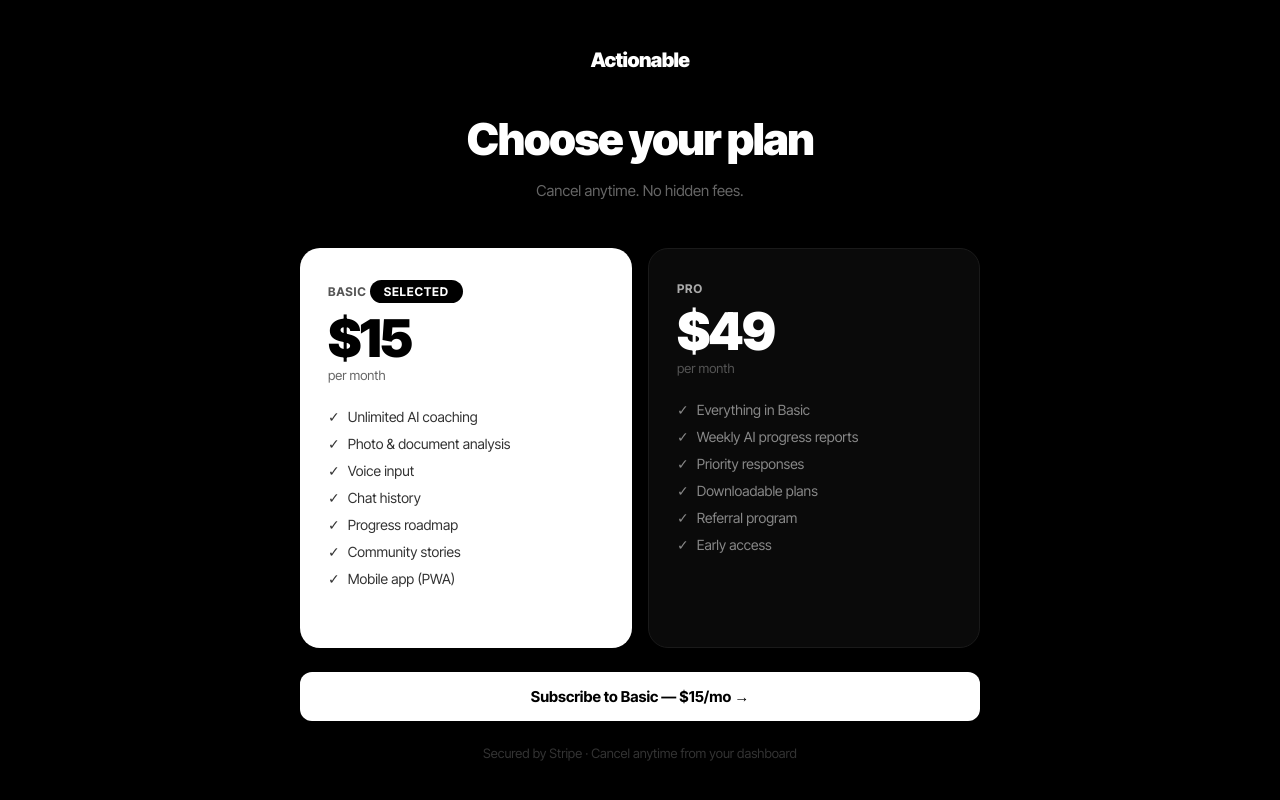
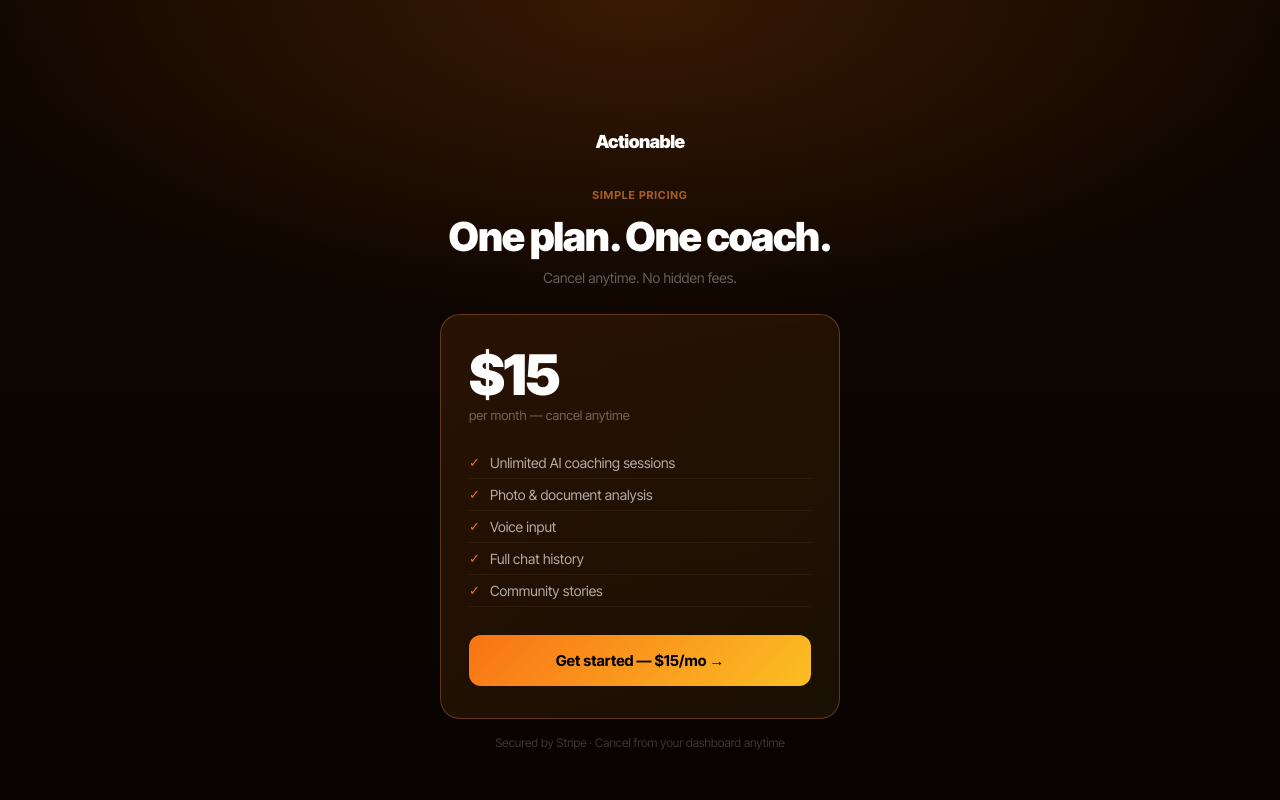
Before and after one commit to jeffersonjacksonakafirestorm-art/the-one-, a Next.js app: page /subscribe in a window 1280 px wide. Shown: the top 800 px of the page. Built offline with nearby package versions, Linux system fonts and the light colour scheme.

Commit message:
Redesign subscribe page: single plan, orange gradient, brand-consistent
https://claude.ai/code/session_018vdqiHKgqYAmLGR9qXkCLb

```diff
--- a/app/subscribe/page.js
+++ b/app/subscribe/page.js
@@ -2,57 +2,18 @@
 import { useState, Suspense } from 'react';
 import { useSearchParams } from 'next/navigation';
 
-const s = {
-  page: { minHeight: '100vh', background: '#000', padding: '48px 24px', fontFamily: "'Inter Tight', system-ui, sans-serif" },
-  logo: { display: 'block', textAlign: 'center', fontSize: 20, fontWeight: 900, letterSpacing: '-0.03em', color: '#fff', textDecoration: 'none', marginBottom: 40 },
-  h1: { textAlign: 'center', fontSize: 'clamp(28px, 5vw, 44px)', fontWeight: 900, letterSpacing: '-0.03em', margin: '0 0 12px', color: '#fff' },
-  sub: { textAlign: 'center', fontSize: 15, color: '#666', marginBottom: 48 },
-  grid: { display: 'grid', gridTemplateColumns: 'repeat(auto-fit, minmax(280px, 1fr))', gap: 16, maxWidth: 680, margin: '0 auto' },
-  card: { background: '#0a0a0a', border: '1px solid #1a1a1a', borderRadius: 20, padding: '32px 28px', cursor: 'pointer', transition: 'border-color 0.15s' },
-  cardActive: { background: '#fff', borderRadius: 20, padding: '32px 28px', cursor: 'pointer' },
-  planName: { fontSize: 12, fontWeight: 700, letterSpacing: '0.06em', textTransform: 'uppercase', color: '#555', marginBottom: 10 },
-  planNameDark: { fontSize: 12, fontWeight: 700, letterSpacing: '0.06em', textTransform: 'uppercase', color: '#aaa', marginBottom: 10 },
-  price: { fontSize: 52, fontWeight: 900, letterSpacing: '-0.04em', color: '#000', margin: '0 0 2px', lineHeight: 1 },
-  priceDark: { fontSize: 52, fontWeight: 900, letterSpacing: '-0.04em', color: '#fff', margin: '0 0 2px', lineHeight: 1 },
-  per: { fontSize: 13, color: '#666', marginBottom: 20 },
-  perDark: { fontSize: 13, color: '#555', marginBottom: 20 },
-  feats: { listStyle: 'none', padding: 0, margin: '0 0 24px' },
-  feat: { fontSize: 14, color: '#333', padding: '5px 0', display: 'flex', gap: 8 },
-  featDark: { fontSize: 14, color: '#888', padding: '5px 0', display: 'flex', gap: 8 },
-  selectBadge: { display: 'inline-block', background: '#000', color: '#fff', borderRadius: 100, padding: '4px 14px', fontSize: 12, fontWeight: 700 },
-  btn: { width: '100%', background: '#fff', color: '#000', border: 'none', borderRadius: 12, padding: '15px', fontSize: 15, fontWeight: 700, cursor: 'pointer', fontFamily: 'inherit', marginTop: 24 },
-  err: { textAlign: 'center', color: '#f87171', fontSize: 14, marginTop: 16 },
-  guarantee: { textAlign: 'center', fontSize: 13, color: '#333', marginTop: 24 },
-};
-
-const PLANS = {
-  basic: {
-    name: 'Basic',
-    price: '$15',
-    features: ['Unlimited AI coaching','Photo & document analysis','Voice input','Chat history','Progress roadmap','Community stories','Mobile app (PWA)'],
-  },
-  pro: {
-    name: 'Pro',
-    price: '$49',
-    features: ['Everything in Basic','Weekly AI progress reports','Priority responses','Downloadable plans','Referral program','Early access'],
-  },
-};
-
 function SubscribeForm() {
   const params = useSearchParams();
-  const defaultPlan = params.get('plan') || 'basic';
-  const [selected, setSelected] = useState(defaultPlan === 'pro' ? 'pro' : 'basic');
   const [loading, setLoading] = useState(false);
-  const [error, setError] = useState('');
+  const [error,   setError]   = useState('');
 
   async function checkout() {
-    setLoading(true);
-    setError('');
+    setLoading(true); setError('');
     try {
       const res = await fetch('/api/stripe/checkout', {
         method: 'POST',
         headers: { 'Content-Type': 'application/json' },
-        body: JSON.stringify({ plan: selected }),
+        body: JSON.stringify({ plan: 'basic' }),
       });
       const data = await res.json();
       if (!res.ok || !data.url) { setError(data.error || 'Could not start checkout.'); setLoading(false); return; }
@@ -64,45 +25,83 @@ function SubscribeForm() {
   }
 
   return (
-    <div style={s.page}>
-      <a href="/" style={s.logo}>Actionable</a>
-      <h1 style={s.h1}>Choose your plan</h1>
-      <p style={s.sub}>Cancel anytime. No hidden fees.</p>
+    <>
+      <style>{`
+        @keyframes fadeUp { from{opacity:0;transform:translateY(14px)} to{opacity:1;transform:translateY(0)} }
+        .sub-card { animation: fadeUp 0.45s ease both; }
+        .sub-btn { transition: opacity 0.18s, transform 0.18s; }
+        .sub-btn:hover:not(:disabled) { opacity: 0.92; }
+        .sub-btn:active:not(:disabled) { transform: scale(0.98); }
+      `}</style>
 
-      <div style={s.grid}>
-        {Object.entries(PLANS).map(([key, plan]) => {
-          const active = selected === key;
-          return (
-            <div key={key} style={active ? s.cardActive : s.card} onClick={() => setSelected(key)}>
-              <div style={active ? s.planName : s.planNameDark}>
-                {plan.name} {active && <span style={s.selectBadge}>Selected</span>}
+      <div style={{ position: 'fixed', inset: 0, background: 'radial-gradient(ellipse 80% 60% at 50% 0%, rgba(249,115,22,0.18) 0%, transparent 70%), linear-gradient(180deg,#0f0600 0%,#080300 100%)', zIndex: 0 }} />
+
+      <div style={{
+        position: 'relative', zIndex: 2,
+        minHeight: '100vh', display: 'flex', flexDirection: 'column', alignItems: 'center', justifyContent: 'center',
+        padding: '40px 24px', fontFamily: "'Inter Tight', system-ui, sans-serif", color: '#fff',
+      }}>
+        <a href="/" style={{ fontSize: 18, fontWeight: 900, letterSpacing: '-0.03em', color: '#fff', textDecoration: 'none', marginBottom: 36 }}>
+          Actionable
+        </a>
+
+        <div className="sub-card" style={{ width: '100%', maxWidth: 400 }}>
+          <div style={{ textAlign: 'center', marginBottom: 28 }}>
+            <div style={{ fontSize: 11, fontWeight: 700, color: 'rgba(251,146,60,0.6)', textTransform: 'uppercase', letterSpacing: '0.08em', marginBottom: 10 }}>Simple pricing</div>
+            <h1 style={{ fontSize: 'clamp(28px,6vw,40px)', fontWeight: 900, letterSpacing: '-0.03em', margin: '0 0 8px', color: '#fff' }}>One plan. One coach.</h1>
+            <p style={{ fontSize: 14, color: 'rgba(255,255,255,0.35)', margin: 0 }}>Cancel anytime. No hidden fees.</p>
           </div>
-              <div style={active ? s.price : s.priceDark}>{plan.price}</div>
-              <div style={active ? s.per : s.perDark}>per month</div>
-              <ul style={s.feats}>
-                {plan.features.map(f => (
-                  <li key={f} style={active ? s.feat : s.featDark}><span>✓</span>{f}</li>
+
+          <div style={{
+            background: 'linear-gradient(135deg,rgba(249,115,22,0.12),rgba(251,191,36,0.07))',
+            border: '1px solid rgba(251,146,60,0.3)',
+            borderRadius: 20, padding: '32px 28px',
+            backdropFilter: 'blur(12px)',
+            marginBottom: 16,
+          }}>
+            <div style={{ fontSize: 56, fontWeight: 900, letterSpacing: '-0.04em', lineHeight: 1, color: '#fff', marginBottom: 4 }}>$15</div>
+            <div style={{ fontSize: 13, color: 'rgba(255,255,255,0.35)', marginBottom: 24 }}>per month — cancel anytime</div>
+            <ul style={{ listStyle: 'none', padding: 0, margin: '0 0 28px' }}>
+              {[
+                'Unlimited AI coaching sessions',
+                'Photo & document analysis',
+                'Voice input',
+                'Full chat history',
+                'Community stories',
+              ].map(f => (
+                <li key={f} style={{ fontSize: 14, color: 'rgba(255,255,255,0.65)', padding: '7px 0', borderBottom: '1px solid rgba(255,255,255,0.05)', display: 'flex', gap: 10, alignItems: 'center' }}>
+                  <span style={{ color: '#f97316', fontSize: 13 }}>✓</span>{f}
+                </li>
               ))}
             </ul>
-            </div>
-          );
-        })}
+            <button
+              className="sub-btn"
+              onClick={checkout}
+              disabled={loading}
+              style={{
+                width: '100%', background: loading ? 'rgba(249,115,22,0.4)' : 'linear-gradient(135deg,#f97316,#fbbf24)',
+                color: '#000', border: 'none', borderRadius: 12, padding: 16,
+                fontSize: 15, fontWeight: 700, cursor: loading ? 'default' : 'pointer', fontFamily: 'inherit',
+              }}
+            >
+              {loading ? 'Redirecting to checkout…' : 'Get started — $15/mo →'}
+            </button>
           </div>
 
-      <div style={{ maxWidth: 680, margin: '0 auto' }}>
-        <button style={{ ...s.btn, opacity: loading ? 0.6 : 1 }} onClick={checkout} disabled={loading}>
-          {loading ? 'Redirecting to checkout...' : `Subscribe to ${PLANS[selected].name} — ${PLANS[selected].price}/mo →`}
-        </button>
-        {error && <div style={s.err}>{error}</div>}
-        <p style={s.guarantee}>Secured by Stripe · Cancel anytime from your dashboard</p>
+          {error && <div style={{ textAlign: 'center', color: '#f87171', fontSize: 13, marginBottom: 12 }}>{error}</div>}
+
+          <p style={{ textAlign: 'center', fontSize: 12, color: 'rgba(255,255,255,0.2)', margin: 0 }}>
+            Secured by Stripe · Cancel from your dashboard anytime
+          </p>
         </div>
       </div>
+    </>
   );
 }
 
 export default function Subscribe() {
   return (
-    <Suspense fallback={<div style={{ background: '#000', minHeight: '100vh' }} />}>
+    <Suspense fallback={<div style={{ background: '#0f0600', minHeight: '100vh' }} />}>
       <SubscribeForm />
     </Suspense>
   );
```
Lines whose indentation alone changed are shown as unchanged.
